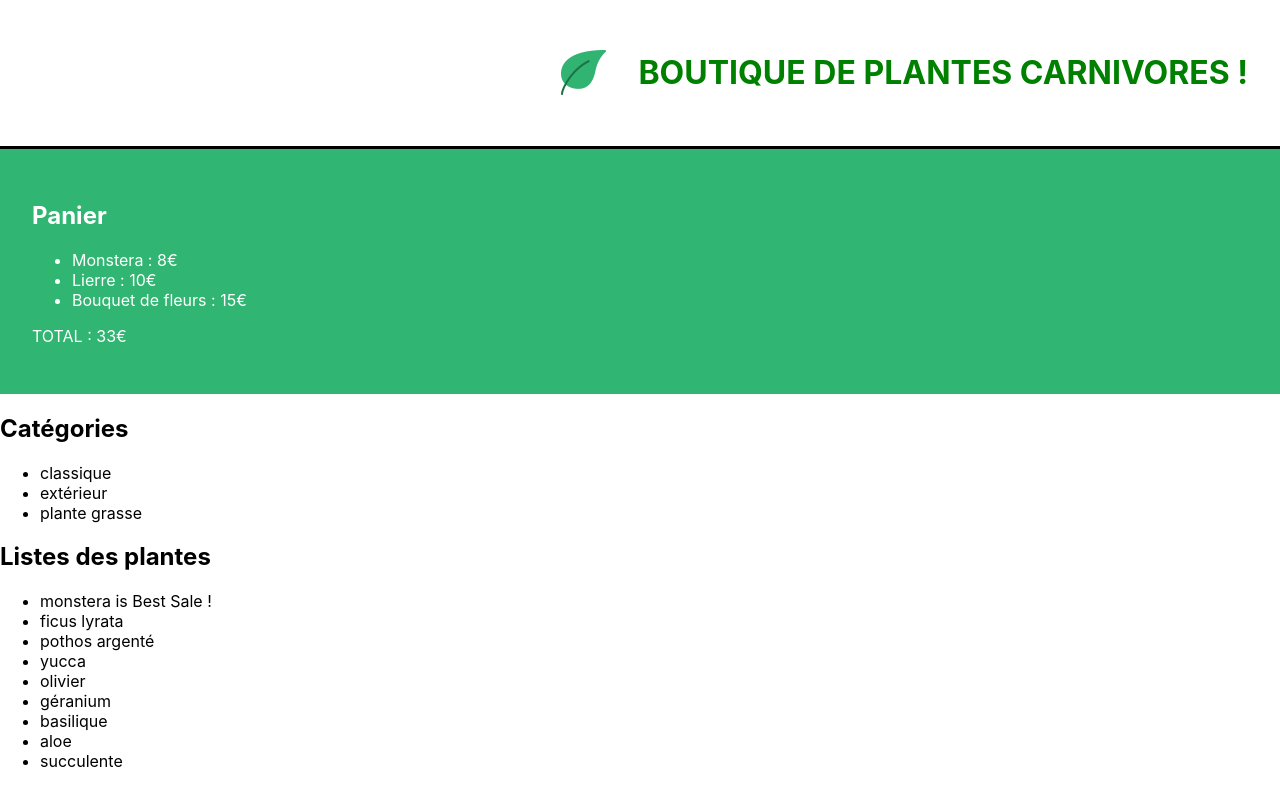
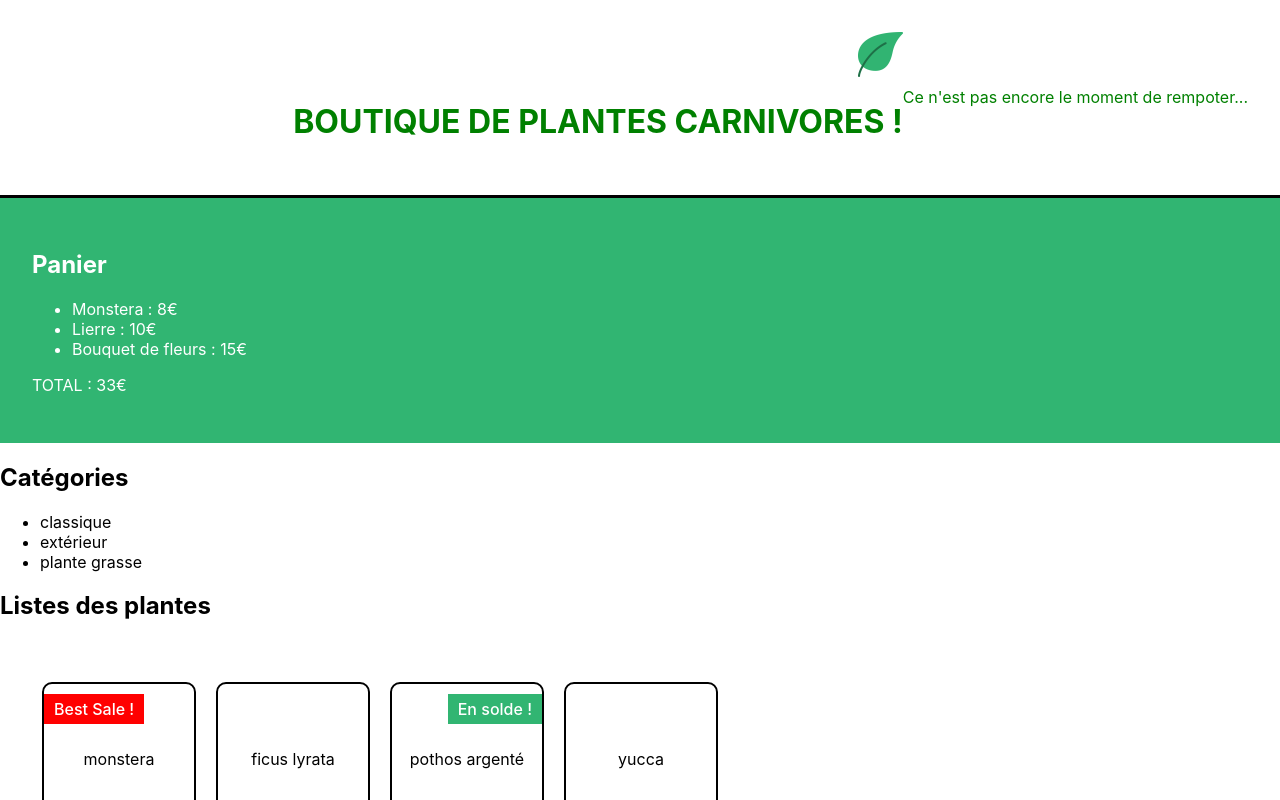
Before and after one commit to 03Sly03/boutique-de-plante, a React (Create React App) app: page / in a window 1280 px wide. Shown: the top 800 px of the page. Built offline with nearby package versions, Linux system fonts and the light colour scheme.

Commit message:
modification
- SchoppingList => conditions 'solde'
                => style 'SchoppingList.css'

```diff
--- a/src/components/Banner.js
+++ b/src/components/Banner.js
@@ -2,11 +2,24 @@ import '../styles/Banner.css'
 import logo from '../assets/logo-bdpc.png'
 
 function Banner() {
-   const title = "Boutique de plantes carnivores !"
+    const title = "Boutique de plantes carnivores !"
+    const currentMonth = new Date().getMonth()
+    const isSpring = currentMonth >=2 && currentMonth <=5
+    const recommendation = isSpring ? (
+        <div>C'est le printemps ! Rempotez !</div>
+    ) : (
+        <div>Ce n'est pas encore le moment de rempoter...</div>
+    )
+
     return (
     <div className='bdpc-banner'>
-        <img src={logo} alt='boutique de plante carnivore' className='bdpc-logo' />
-        <h1 className='bdpc-title'>{ title.toUpperCase() }</h1>
+        <div className='bdpc-banner-row'>
+            <img src={logo} alt='boutique de plante carnivore' className='bdpc-logo' />
+            <h1 className='bdpc-title'>{ title.toUpperCase() }</h1>
+        </div>
+        <div>
+            {recommendation}
+        </div>
     </div>
     )
 }
--- /dev/null
+++ b/src/components/Offers.js
@@ -0,0 +1,4 @@
+// function Offers() {
+
+//     if (!isSales)
+// }
--- a/src/components/ShoppingList.js
+++ b/src/components/ShoppingList.js
@@ -1,11 +1,12 @@
 import { plantList } from '../datas/plantList.js';
+import '../styles/ShoppingList.css'
 
 function ShoppingList() {
     const categories = plantList.reduce(
         (acc, plant) => acc.includes(plant.category) ? acc : acc.concat(plant.category),
 		[]
         )
-        console.log(categories);
+
     return (
         <div>
             <h2>Catégories</h2>
@@ -15,10 +16,11 @@ function ShoppingList() {
 				))}
             </ul>
             <h2>Listes des plantes</h2>
-            <ul>
+            <ul className='bdpc-plant-list'>
                 {plantList.map((plant) => (
-                    <li key={plant.id}>
-                        {plant.name} {plant.isBestSale && plant.category === "classique" && <span> is Best Sale !</span>}
+                    <li key={plant.id} className='bdpc-plant-item'>
+                        {plant.name} {plant.isBestSale && plant.category === "classique" && <div className='bdpc-best-sale'>Best Sale !</div>}
+                        {plant.isSpecialOffer ? <div className='bdpc-sales'>En solde !</div> : null}
                     </li>
                 ))}
             </ul>
--- a/src/styles/SchoppingList.css
+++ b/src/styles/ShoppingList.css
@@ -1,4 +1,4 @@
-.lmj-plant-list {
+.bdpc-plant-list {
 	list-style-type: none;
 	padding: 32px;
 	display: flex;
@@ -6,7 +6,7 @@
 	max-width: 800px;
 }
 
-.lmj-plant-item {
+.bdpc-plant-item {
 	border: solid 2px black;
 	border-radius: 10px;
 	height: 150px;
@@ -19,7 +19,7 @@
 	position: relative;
 }
 
-.lmj-sales {
+.bdpc-sales {
 	position: absolute;
 	right: 0px;
 	top: 10px;
@@ -28,3 +28,13 @@
 	padding: 5px 10px;
 	background-color: #31b572;
 }
+
+.bdpc-best-sale {
+	position: absolute;
+	left: 0px;
+	top: 10px;
+	font-weight: 500;
+	color: white;
+	padding: 5px 10px;
+	background-color: red;
+}
```
